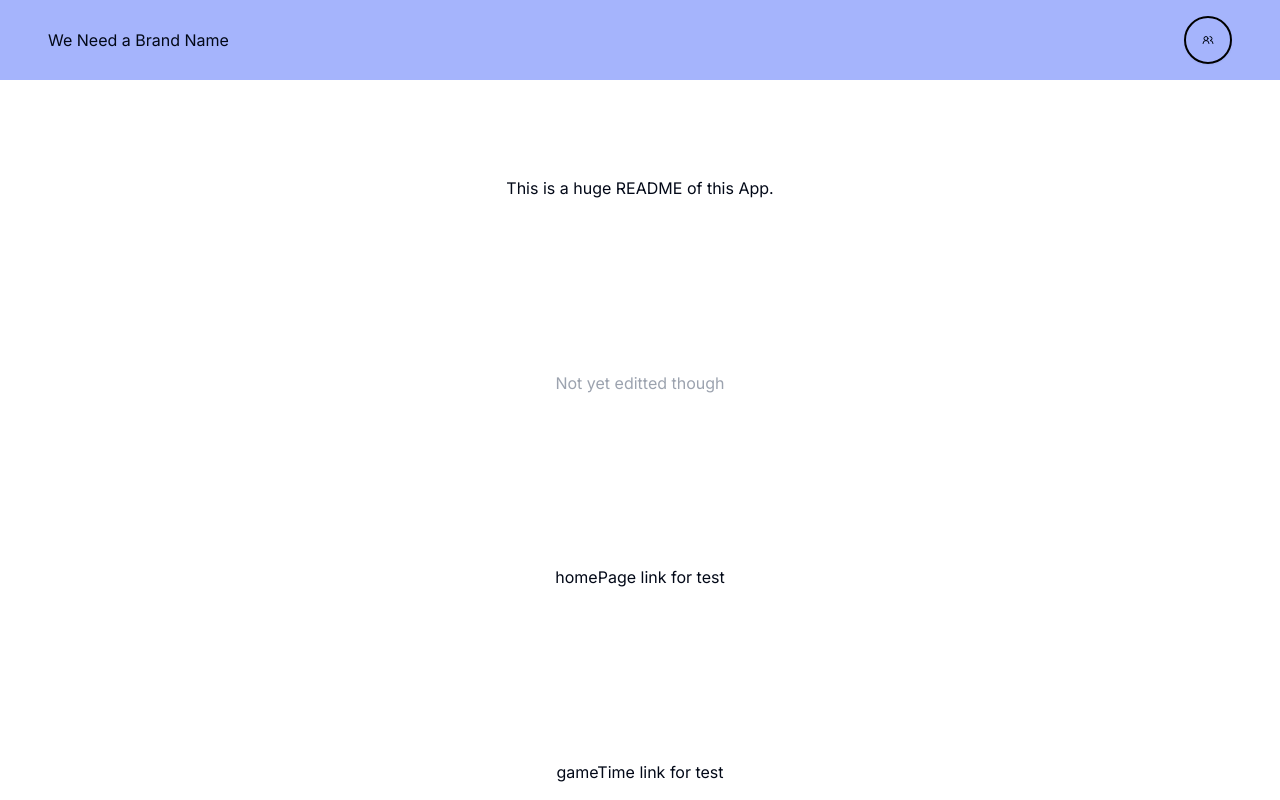
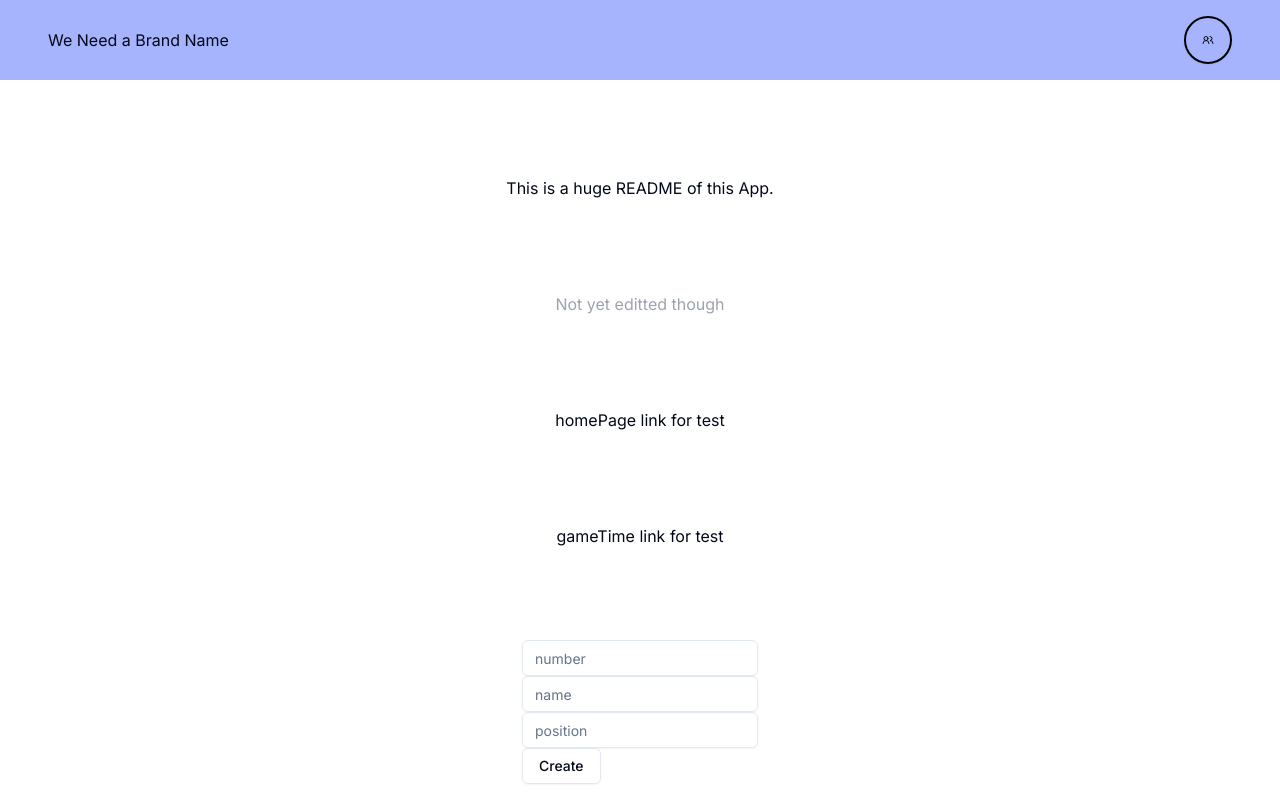
Before and after one commit to matxtam/wp1121-final-bvr, a Next.js app: page / in a window 1280 px wide. Built offline with nearby package versions, Linux system fonts and the light colour scheme.

Commit message:
just for test: create players at root page

```diff
--- /dev/null
+++ b/src/app/api/player/route.ts
@@ -0,0 +1,26 @@
+import { NextRequest, NextResponse } from "next/server";
+import { Player } from "@/lib/types/db";
+import { db } from "@/db";
+import { playersTable } from "@/db/schema";
+
+
+export async function POST(req: NextRequest){
+  try{
+    const data = await req.json();
+    //todo: parse the data
+    const { number, name, photo, position, } = data as Player
+    await db
+      .insert(playersTable)
+      .values({
+        number,
+        name,
+        photo,
+        position,
+      })
+      .execute();
+    return NextResponse.json("OK", { status: 200 });
+  } catch (error){
+    console.log(error);
+    return NextResponse.json({ error:"Internal Server Error" }, { status: 400 })
+  }
+}
--- a/src/app/page.tsx
+++ b/src/app/page.tsx
@@ -1,6 +1,9 @@
 // import Image from "next/image";
 import Link from "next/link";
-
+import { Button } from "@/components/ui/button";
+import { Input } from "@/components/ui/input";
+import { db } from "@/db";
+import { playersTable } from "@/db/schema";
 
 export default function Home() {
   return (
@@ -9,6 +12,44 @@ export default function Home() {
       <p className="text-gray-400">Not yet editted though</p>
       <Link href="/homePage">homePage link for test</Link>
       <Link href="/gameTime/07367510-3aa6-4bfd-bd57-74b7639d620c">gameTime link for test</Link>
+      <form
+        action = {
+          async (e) => {
+            "use server";
+            // const res = await fetch("/api/player", {
+            // //似乎需要輸入絕對url?總之在這裡不可用
+            //   method: "POST",
+            //   body: JSON.stringify({
+            //     number: e.get("number"),
+            //     name: e.get("name"),
+            //     position: e.get("position"),
+            //     photo: "",
+            //   })
+            // })
+            // if (!res.ok) {
+            //   const body = await res.json();
+            //   throw new Error(body.error);
+            // }
+            try{
+            await db.insert(playersTable)
+              .values({
+                number: e.get("number")?.toString() ?? "",
+                name: e.get("name")?.toString() ?? "",
+                position: e.get("position")?.toString() ?? "",
+                photo: "",
+              })
+              .execute();
+            } catch (error) {
+              console.log(error);
+            }
+          }
+        }
+      >
+        <Input name="number" placeholder="number"></Input>
+        <Input name="name" placeholder="name"></Input>
+        <Input name="position" placeholder="position"></Input>
+        <Button type="submit">Create</Button>
+      </form>
     </main>
   );
 }
--- a/src/db/schema.ts
+++ b/src/db/schema.ts
@@ -39,7 +39,7 @@ export const playersTable = pgTable(
     photo: varchar("photo", { length: 100 }).notNull(),
     number: varchar("number", { length: 100 }).notNull(),
     position: varchar("position", { length: 100 }).notNull(),
-    useable: boolean("useable").notNull(),
+    useable: boolean("useable").default(true).notNull(),
     personalValue: smallint("personal_value").default(0).notNull(),
     personal2pt: smallint("personal_2pt").default(0).notNull(),
     personalIn2pt: smallint("personal_in2pt").default(0).notNull(),
@@ -163,7 +163,7 @@ export const PlayerRelations = relations(playersTable, ({ many }) => ({
 export const GamePerformanceRelations = relations(
   gamePerformancesTable,
   ({ one }) => ({
-    player: one(playersTable, {
+    players: one(playersTable, {
       fields: [gamePerformancesTable.playerId],
       references: [playersTable.displayId],
     }),
--- a/src/lib/types/db.ts
+++ b/src/lib/types/db.ts
@@ -9,7 +9,7 @@ export type Player = {
   id: string;
   name: string;
   photo: string;
-  number: number; //背號
+  number: string; //背號
   position: string; //位置
   useable: boolean; //是否可用
   personalValue: number; //個人價值(不知需不需要)
```
